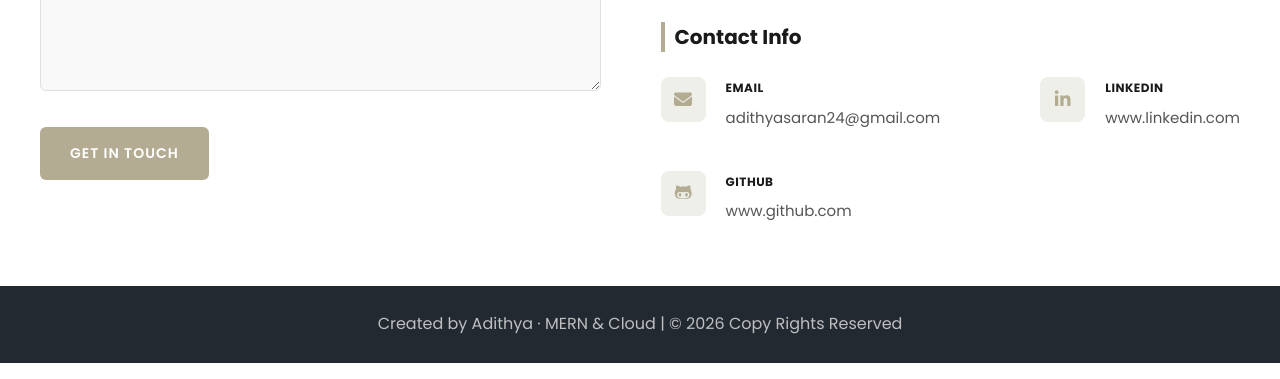
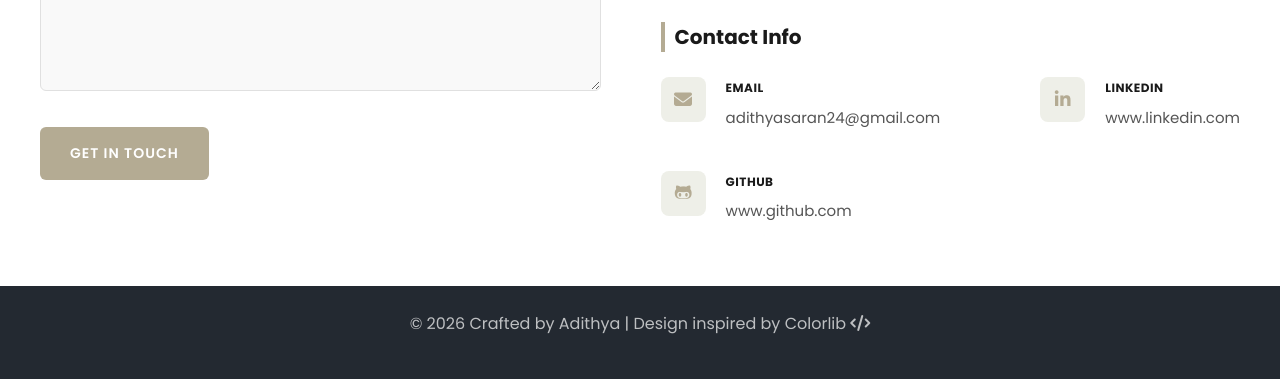
Before and after one commit to SaranAdithyaRS/PortFolio---Saran-Adithya-R-S, a plain HTML site: page index.html in a window 1280 px wide. Shown: the part 7242-7621 px from the top of the page. Drawn offline with Linux system fonts and the light colour scheme; files whose address does not match are found by name.

Commit message:
updated files

```diff
--- a/index.html
+++ b/index.html
@@ -1,7 +1,8 @@
 <!DOCTYPE html>
 <html lang="en">
 <head>
-	<title>Portfolio - Saran Adithya R S</title>
+	<title>Adithya - Cloud Engineer</title>
+  <link rel="icon" type="image/png" href="images/ICON.png">
 	<meta charset="utf-8">
 	<meta name="viewport" content="width=device-width, initial-scale=1, shrink-to-fit=no">
 
@@ -1081,7 +1082,15 @@ I enjoy creating scalable, reliable solutions that combine clean code with pract
 <footer class="ftco-footer text-center py-4">
   <div class="container">
     <p class="mb-0">
-      Created by Adithya · MERN & Cloud | © <script>document.write(new Date().getFullYear());</script> Copy Rights Reserved
+      <footer class="footer-credit">
+  <p>
+    © <script>document.write(new Date().getFullYear());</script>
+    Crafted by Adithya  |  Design inspired by
+    <a href="https://colorlib.com" target="_blank" rel="noopener">
+      Colorlib <i class="fa fa-code"></i>
+    </a>
+  </p>
+</footer>
     </p>
   </div>
 </footer>
```
Also changed, not shown: images/ICON.png (added).
